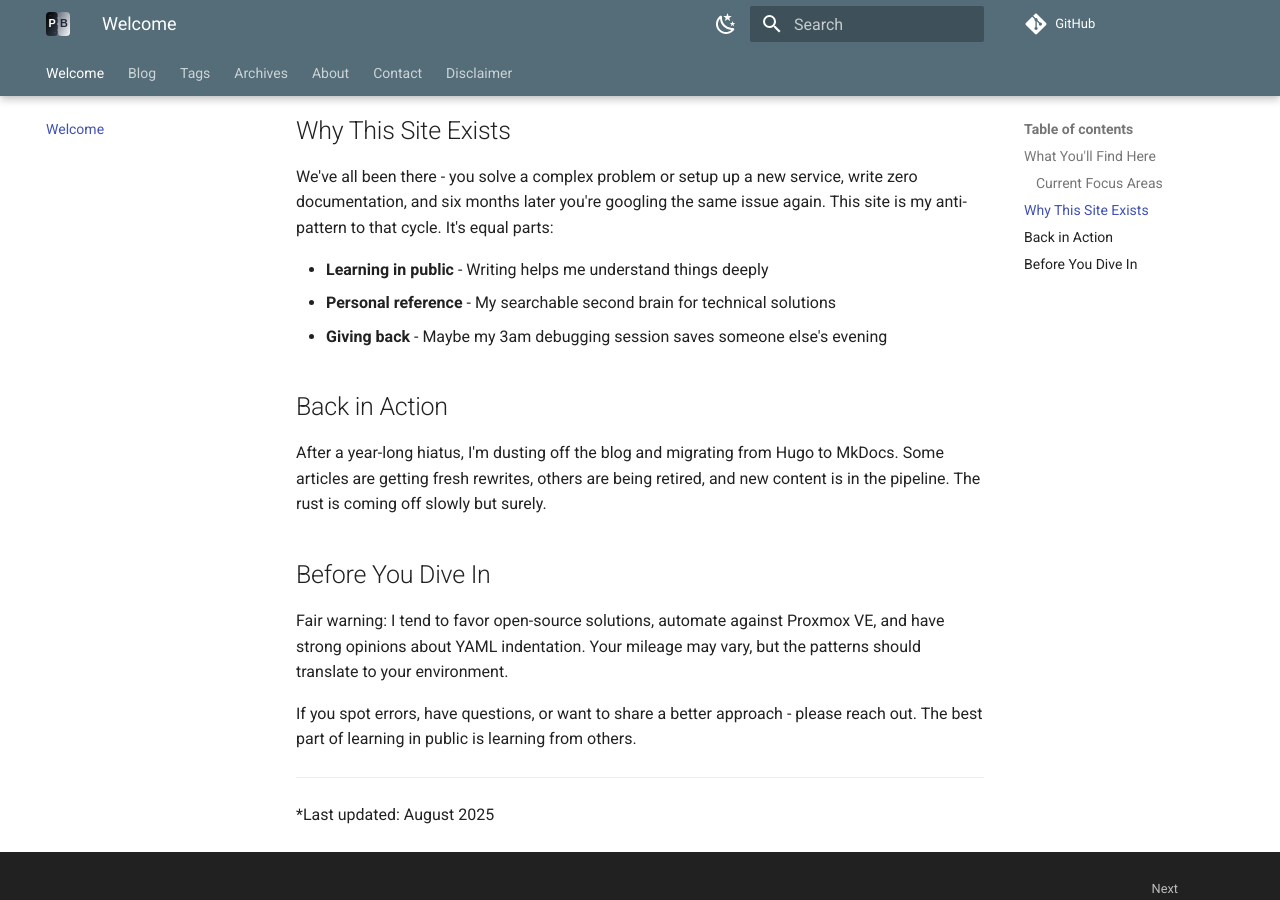
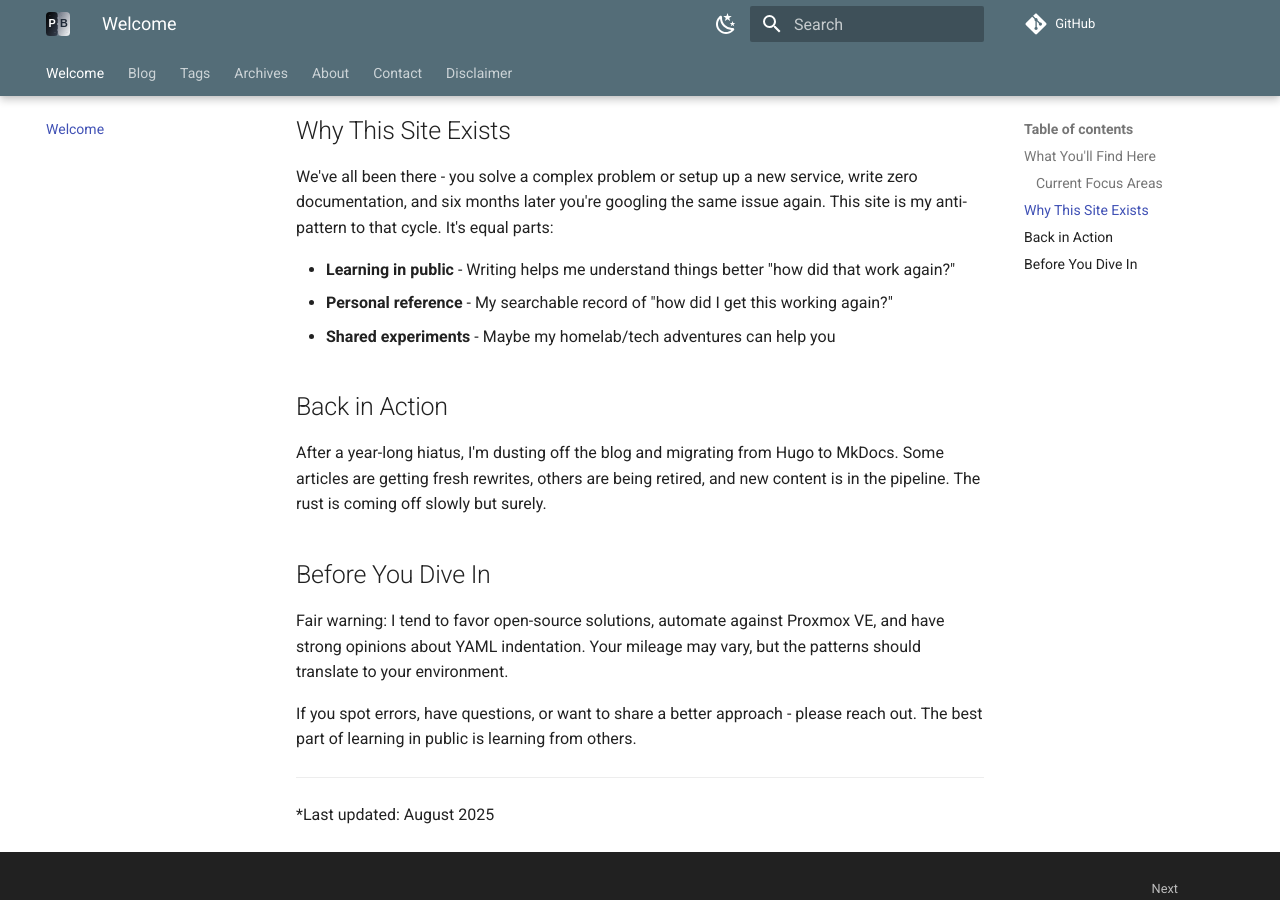
Before and after one commit to ravenawk/new_pb, an MkDocs documentation site: the page built from docs/index.md, in a window 1280 px wide and 900 px high, scrolled down 707 px. Built offline with MkDocs 1.6.1 and Material for MkDocs 9.7.7, drawn with Linux system fonts in a browser that asks for light colours; comment, search, counter and statistics services are not loaded.

Commit message:
Update about and index for clarity

```diff
--- a/docs/index.md
+++ b/docs/index.md
@@ -29,9 +29,9 @@ Most content comes from homelab adventures, work challenges, and concepts I'm so
 
 We've all been there - you solve a complex problem or setup up a new service, write zero documentation, and six months later you're googling the same issue again. This site is my anti-pattern to that cycle. It's equal parts:
 
-- **Learning in public** - Writing helps me understand things deeply
-- **Personal reference** - My searchable second brain for technical solutions
-- **Giving back** - Maybe my 3am debugging session saves someone else's evening
+- **Learning in public** - Writing helps me understand things better "how did that work again?"
+- **Personal reference** - My searchable record of "how did I get this working again?"
+- **Shared experiments** - Maybe my homelab/tech adventures can help you
 
 ## Back in Action
 After a year-long hiatus, I'm dusting off the blog and migrating from Hugo to MkDocs. Some articles are getting fresh rewrites, others are being retired, and new content is in the pipeline. The rust is coming off slowly but surely.
```
Also changed, not shown: docs/about.md (+1 -1 lines).
